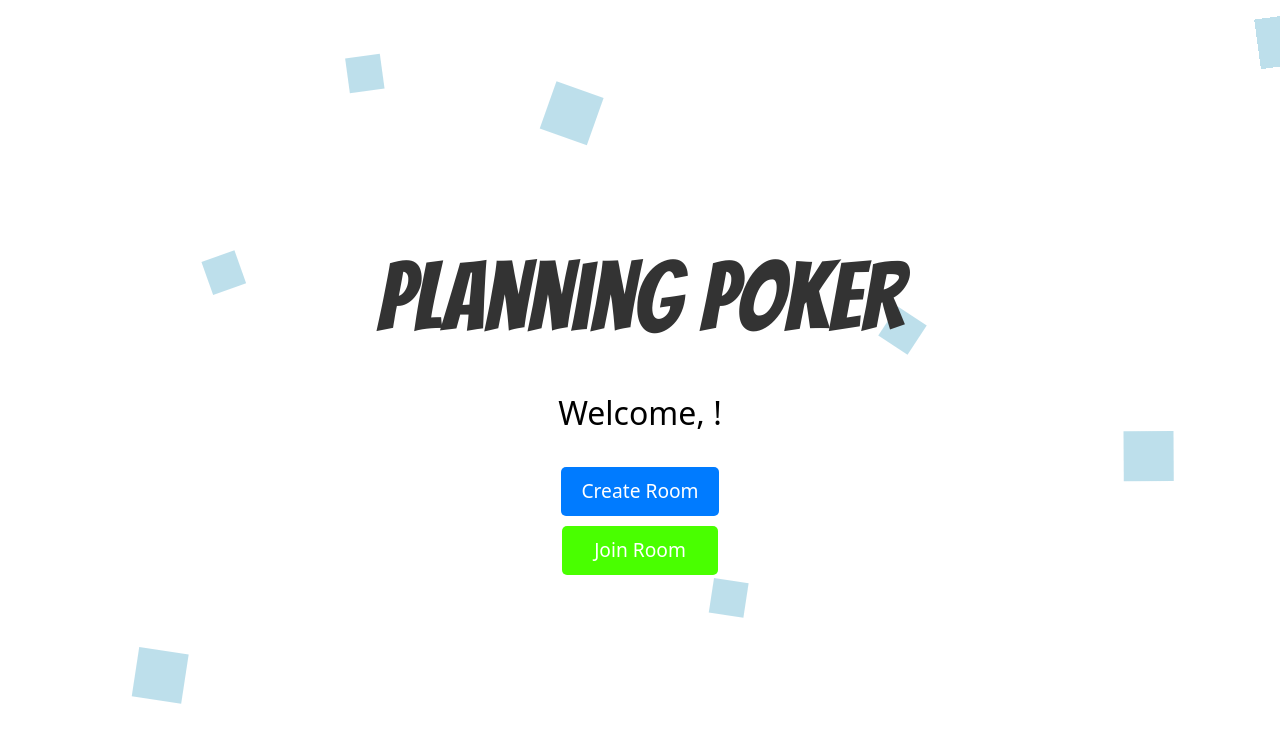
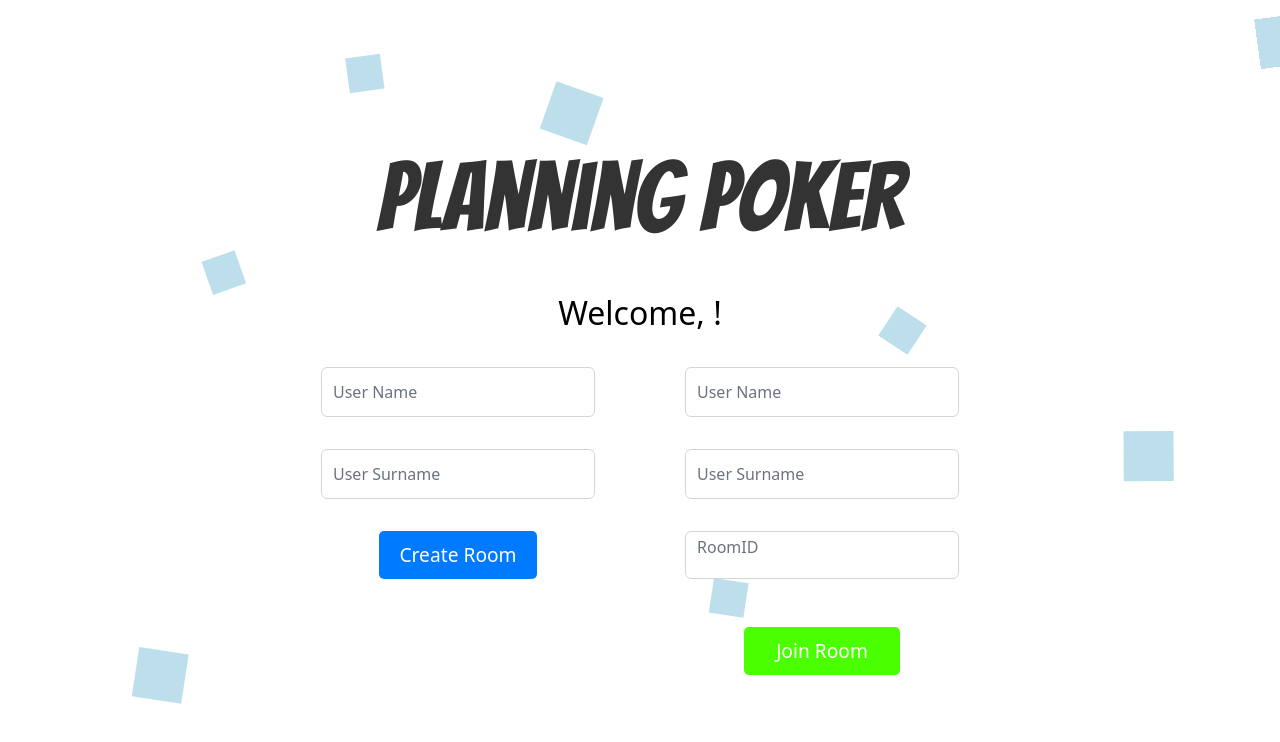
Before and after one commit to JM-Rib/sds2, a React (Create React App) app in the folder frontend/: page / in a window 1280 px wide. Shown: the top 742 px of the page. Built offline with nearby package versions, Linux system fonts and the light colour scheme.

Commit message:
home user interface

```diff
--- a/frontend/src/views/home.js
+++ b/frontend/src/views/home.js
@@ -4,6 +4,9 @@ import './home.css';
 import UserContext from "../contexts/UserContext.js";
 import RoomContext from "../contexts/RoomContext";
 import {useNavigate} from "react-router-dom";
+import { InputText } from "primereact/inputtext";
+import { InputTextarea } from "primereact/inputtextarea";
+import { FloatLabel } from "primereact/floatlabel";
 
 const Home = () => {
     const [message, setMessage] = useState('');
@@ -13,6 +16,13 @@ const Home = () => {
     const { roomID, setRoomID } = useContext(RoomContext);
     const navigate = useNavigate();
 
+    const [userNameJoin, setUserNameJoin] = useState(null);
+    const [userSurnameJoin, setUserSurnameJoin] = useState(null);
+    const [userRoom, setUserRoom] = useState(null);
+
+    const [userName, setUserName] = useState(null);
+    const [userSurname, setUserSurname] = useState(null);
+
     const onClickCreate = () => {
         const storedName = localStorage.getItem('name')
         const storedSurname = localStorage.getItem('surname')
@@ -21,8 +31,8 @@ const Home = () => {
             setSurname(storedSurname)
         }
         else {
-            const userName = prompt("Please enter your name:")
-            const userSurname = prompt("Please enter your surname:")
+            // const userName = prompt("Please enter your name:")
+            // const userSurname = prompt("Please enter your surname:")
 
             if (userName && userSurname) {
                 localStorage.setItem('name', userName)
@@ -47,9 +57,6 @@ const Home = () => {
             setRoomID(storedRoom)
         }
         else {
-            const userName = prompt("Please enter your name:")
-            const userSurname = prompt("Please enter your surname:")
-            const userRoom = prompt("Please enter the room ID:")
 
             if (userName && userSurname && userRoom) {
                 localStorage.setItem('name', userName)
@@ -127,8 +134,38 @@ const Home = () => {
             </div>
             <h1 className="title">Planning Poker</h1>
             <h2 className="welcome">Welcome, {name} {surname}!</h2>
-            <button className="create-room-button" onClick={onClickCreate}>Create Room</button>
-            <button className="join-room-button" onClick={onClickJoin}>Join Room</button>
+            <div className="flex gap-[90px]">
+                <div className='p-0 m-0'>
+                    <div className="card box justify-center">
+                        <FloatLabel >
+                            <InputText id="username" value={userName} onChange={(e) => setUserName(e.target.value)} />
+                            <label htmlFor="username">User Name</label>
+                        </FloatLabel>
+                        <FloatLabel className="mt-8 mb-8">
+                            <InputText id="usersurname" value={userSurname} onChange={(e) => setUserSurname(e.target.value)} />
+                            <label htmlFor="usersurname">User Surname</label>
+                        </FloatLabel>
+                    </div>
+                    <button className="create-room-button" onClick={() => {onClickCreate()}}>Create Room</button>
+                </div>
+                <div className='p-0 m-0'>
+                    <div className="card box justify-center">
+                        <FloatLabel>
+                            <InputText id="usernamejoin" value={userNameJoin} onChange={(e) => setUserNameJoin(e.target.value)} />
+                            <label htmlFor="usernamejoin">User Name</label>
+                        </FloatLabel>
+                        <FloatLabel className="mt-8 mb-8">
+                            <InputText max={300} id="usersurnamejoin" value={userSurnameJoin} onChange={(e) => setUserSurnameJoin(e.target.value)} />
+                            <label htmlFor="usersurnamejoin">User Surname</label>
+                        </FloatLabel>
+                        <FloatLabel className="mt-8 mb-8 min-w-full">
+                            <InputTextarea id="userroom" autoResize className="box w-full min-w-0" value={userRoom} onChange={(e) => setUserRoom(e.target.value)} rows={1} />
+                            <label htmlFor="userroom">RoomID</label>
+                        </FloatLabel>
+                    </div>
+                    <button className="join-room-button" onClick={onClickJoin}>Join Room</button>
+                </div>
+            </div>
             {message && <p className="error-message">{message}</p>}
         </div>
     );
```
